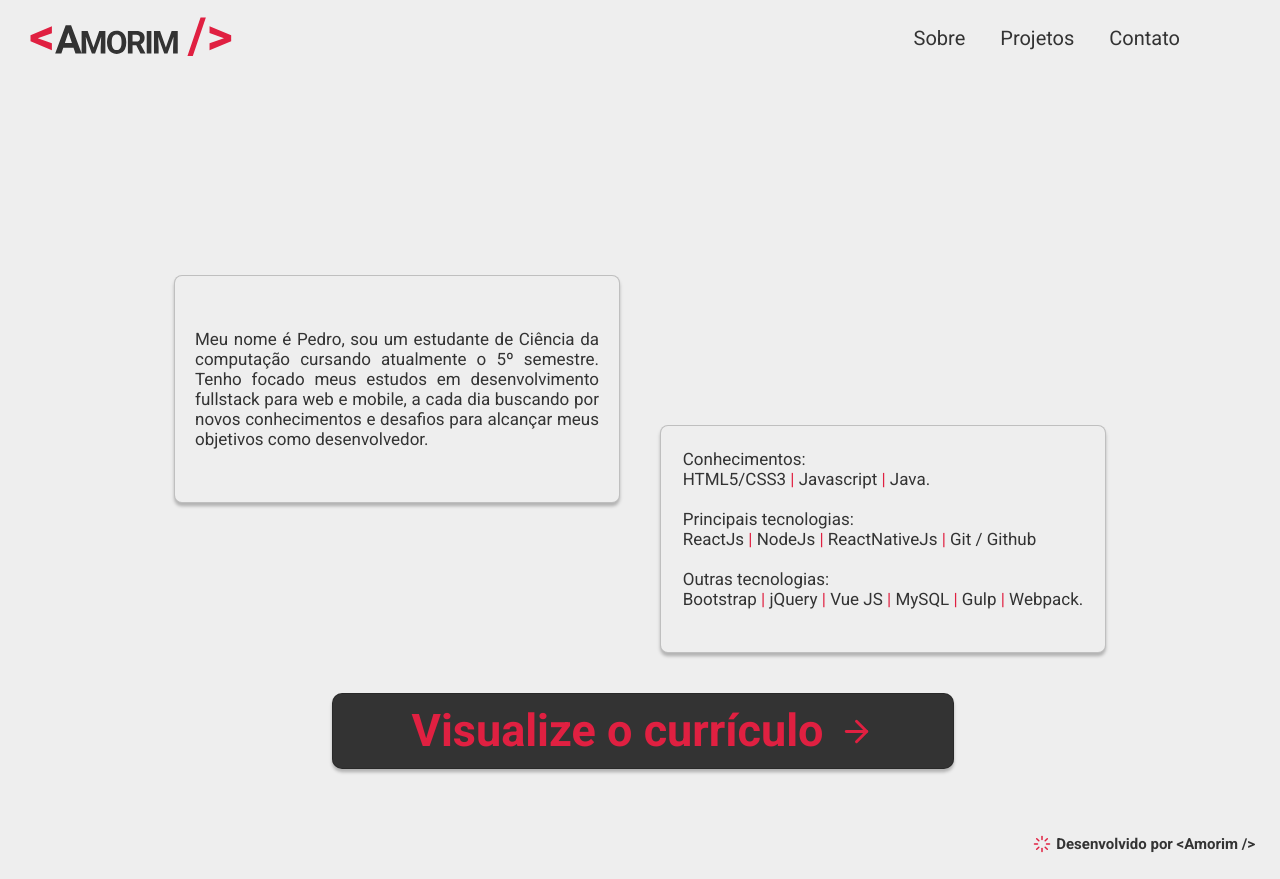
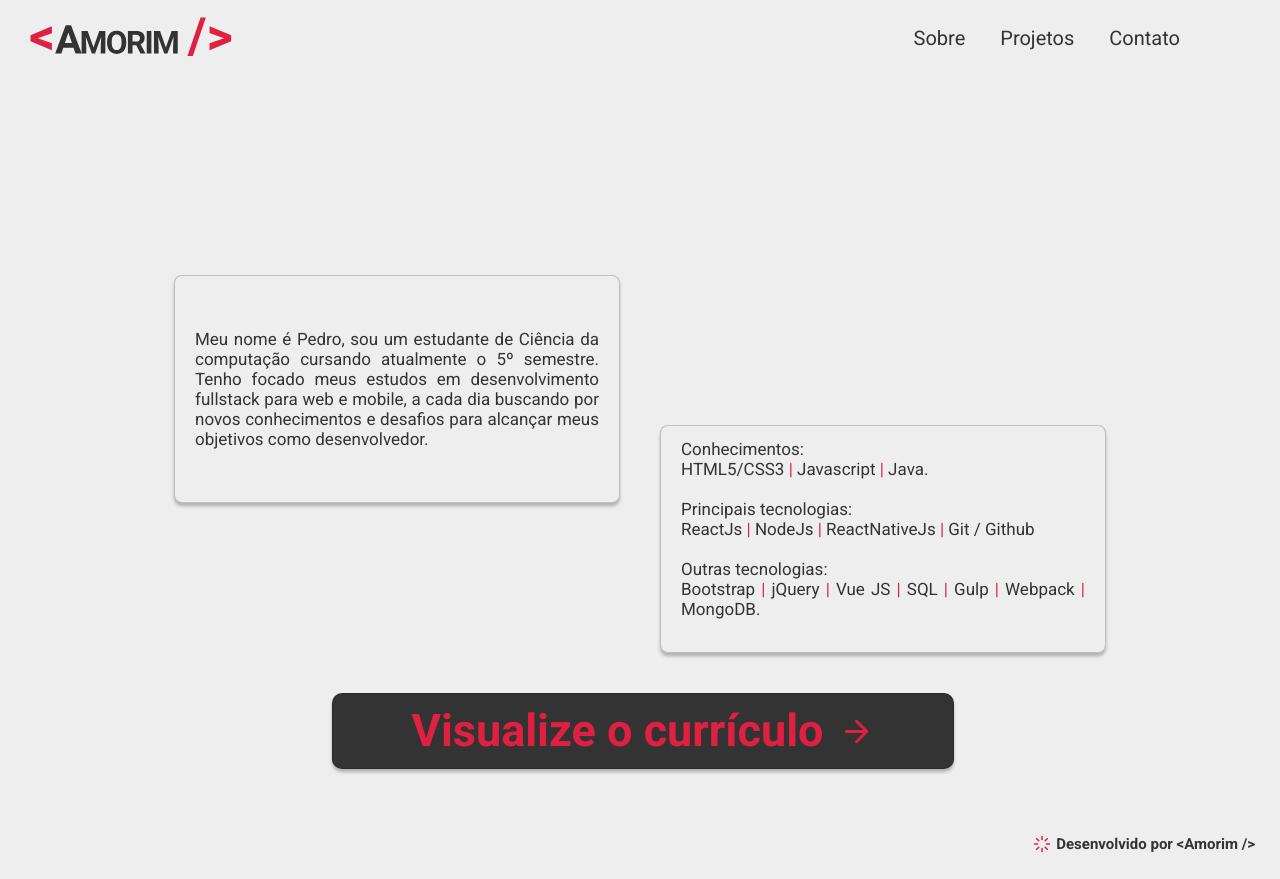
Before and after one commit to Amorim-79/portfolio, a React (Create React App) app: page /about in a window 1280 px wide. Built offline with nearby package versions, Linux system fonts and the light colour scheme; no server answers.

Commit message:
Atualizado as skills

```diff
--- a/src/pages/About/index.js
+++ b/src/pages/About/index.js
@@ -27,11 +27,11 @@ export default function About() {
                             <p className="skill">Principais tecnologias: <br/>
                                 ReactJs <span className="linha">|</span> NodeJs <span className="linha">|</span> ReactNativeJs <span className="linha">|</span> Git / Github</p>
                             <p className="skill">Outras tecnologias: <br/>
-                                Bootstrap <span className="linha">|</span> jQuery <span className="linha">|</span> Vue JS <span className="linha">|</span> MySQL <span className="linha">|</span> Gulp <span className="linha">|</span> Webpack.</p>
+                                Bootstrap <span className="linha">|</span> jQuery <span className="linha">|</span> Vue JS <span className="linha">|</span> SQL <span className="linha">|</span> Gulp <span className="linha">|</span> Webpack <span className="linha">|</span> MongoDB.</p>
                         </p>
                     </div>
 
-                    <a target="_blank" href="https://drive.google.com/open?id=13l9jYUq-ySN4fNqI7b00LCHCW0NZlVEz" className="button-download">
+                    <a target="_blank" href="https://drive.google.com/open?id=1Nl6EN8Lf3RDfVanmHMIvuRqMiCT8Jmog" className="button-download">
                         <p className="text-download">
                         Visualize o currículo
                         </p>
```
